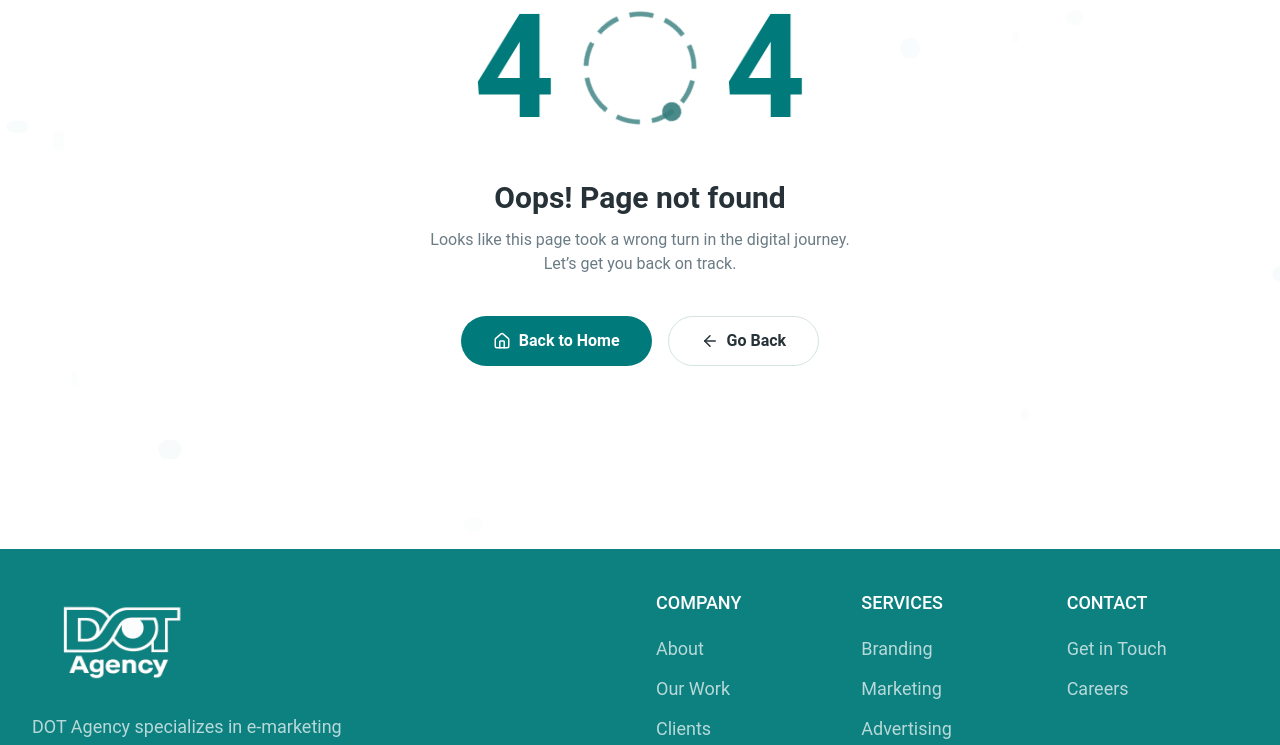
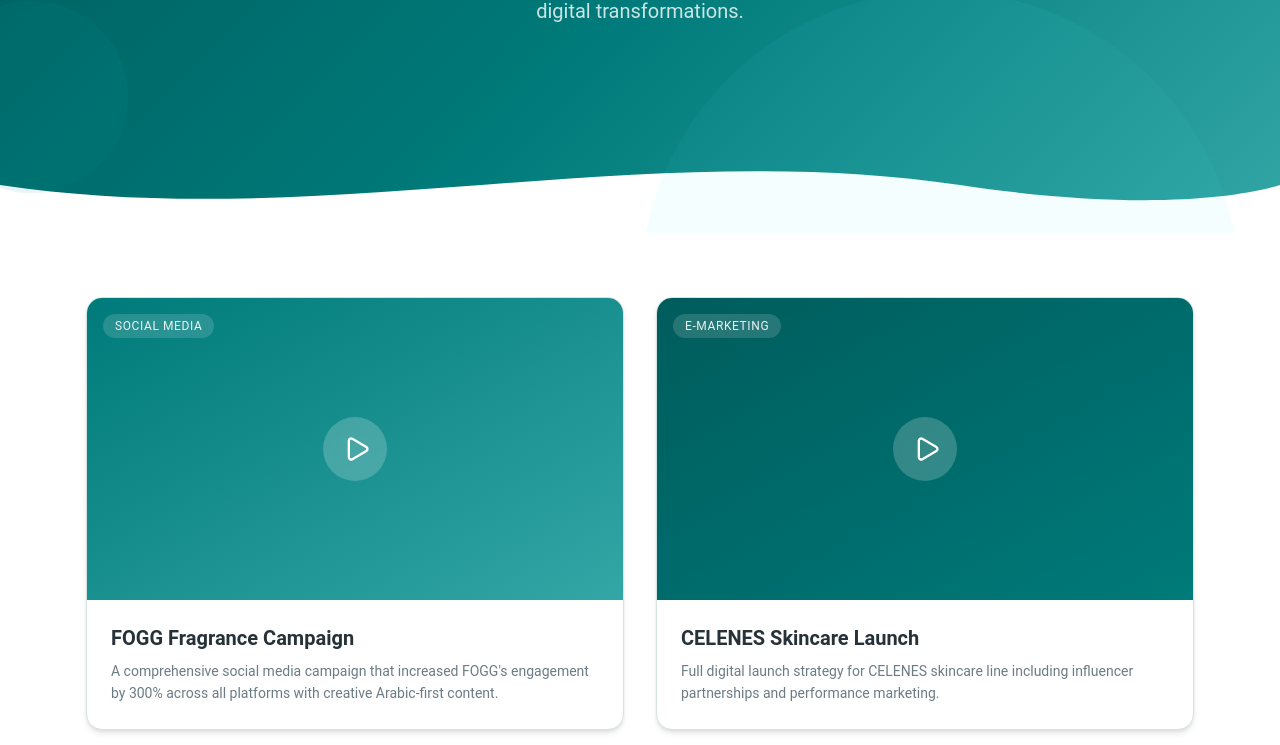
Before and after one commit to Mahmoud-Nasser1/DotAgency, a React (Vite) app: page /work in a window 1280 px wide. Shown: the part 251-996 px from the top of the page. Built offline with nearby package versions, Linux system fonts and the light colour scheme.

Commit message:
add works pages

```diff
--- a/src/App.jsx
+++ b/src/App.jsx
@@ -5,7 +5,8 @@
 import NotFound from "./pages/notFound/NotFound";
 import Clients from "./pages/clients/Clients";
 import Services from "./pages/services/Services";
-import ContactUS from './pages/contactUs/ContactUS';
+import ContactUS from "./pages/contactUs/ContactUS";
+import OurWork from "./pages/ourWorks/OurWork";
 
 const App = () => {
   return (
@@ -17,7 +18,8 @@
         <Route path="/Clients" element={<Clients />} />
         <Route path="/services" element={<Services />} />
         <Route path="/contact" element={<ContactUS />} />
-        {/* <Route path="/work" element={<Works />} />
+        <Route path="/work" element={<OurWork />} />
+        {/*
 
         <Route path="/about" element={<About />} />
 
--- a/src/pages/contactUs/ContactUS.jsx
+++ b/src/pages/contactUs/ContactUS.jsx
@@ -33,7 +33,7 @@
               viewport={{ once: true, margin: "-50px" }}
               transition={{ duration: 0.6 }}
             >
-              <h2 className="text-2xl font-bold text-foreground mb-6">
+              <h2 className="text-2xl font-bold text-foreground mb-8">
                 Get In Touch
               </h2>
               <form
--- /dev/null
+++ b/src/pages/ourWorks/OurWork.jsx
@@ -0,0 +1,90 @@
+import { motion } from "framer-motion";
+import { Play } from "lucide-react";
+import HeroSection from "../../components/heroSection/HeroSection";
+
+const works = [
+  {
+    title: "FOGG Fragrance Campaign",
+    category: "Social Media",
+    description:
+      "A comprehensive social media campaign that increased FOGG's engagement by 300% across all platforms with creative Arabic-first content.",
+    gradient: "from-primary to-teal-light",
+  },
+  {
+    title: "CELENES Skincare Launch",
+    category: "E-Marketing",
+    description:
+      "Full digital launch strategy for CELENES skincare line including influencer partnerships and performance marketing.",
+    gradient: "from-teal-deep to-primary",
+  },
+  {
+    title: "Easy Gym Digital Presence",
+    category: "Web Development",
+    description:
+      "Complete website redesign and social media overhaul that drove 150% increase in membership inquiries.",
+    gradient: "from-teal-light to-teal-glow",
+  },
+  {
+    title: "Perfectil Beauty Campaign",
+    category: "Influencer Campaign",
+    description:
+      "Strategic influencer campaign across Egypt's top beauty creators, achieving viral reach and significant brand lift.",
+    gradient: "from-primary to-teal-deep",
+  },
+];
+
+const OurWork = () => (
+  <div className="min-h-screen bg-background">
+    <HeroSection
+      title="Our Work"
+      subtitle="Explore our portfolio of successful campaigns, creative solutions, and digital transformations."
+    />
+
+    {/* Cards */}
+    <section className="py-16">
+      <div className="container mx-auto px-4">
+        <div className="grid grid-cols-1 md:grid-cols-2 gap-8">
+          {works.map((work, i) => (
+            <motion.div
+              key={i}
+              initial={{ opacity: 0, y: 30 }}
+              whileInView={{ opacity: 1, y: 0 }}
+              viewport={{ once: true }}
+              transition={{ duration: 0.6, delay: i * 0.1 }}
+              whileHover={{ y: -6 }}
+              className="group overflow-hidden rounded-2xl bg-card border border-border shadow-md hover:shadow-2xl transition-all duration-500"
+            >
+              {/* Media */}
+              <div
+                className={`relative aspect-video bg-gradient-to-br ${work.gradient} flex items-center justify-center`}
+              >
+                <motion.div
+                  whileHover={{ scale: 1.1 }}
+                  className="w-16 h-16 rounded-full bg-primary-foreground/20 backdrop-blur flex items-center justify-center cursor-pointer"
+                >
+                  <Play size={28} className="text-primary-foreground ml-1" />
+                </motion.div>
+
+                <span className="absolute top-4 left-4 text-xs uppercase tracking-wider text-primary-foreground/90 bg-primary-foreground/15 backdrop-blur px-3 py-1 rounded-full">
+                  {work.category}
+                </span>
+              </div>
+
+              {/* Content */}
+              <div className="p-6">
+                <h3 className="text-xl font-semibold text-foreground mb-2 group-hover:text-primary transition-colors">
+                  {work.title}
+                </h3>
+                <p className="text-sm text-muted-foreground leading-relaxed">
+                  {work.description}
+                </p>
+              </div>
+            </motion.div>
+          ))}
+        </div>
+      </div>
+    </section>
+  </div>
+);
+
+export default OurWork;
```
